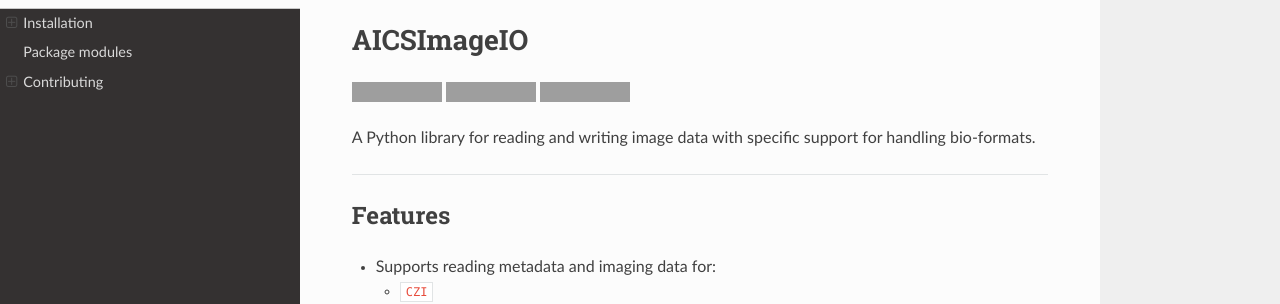
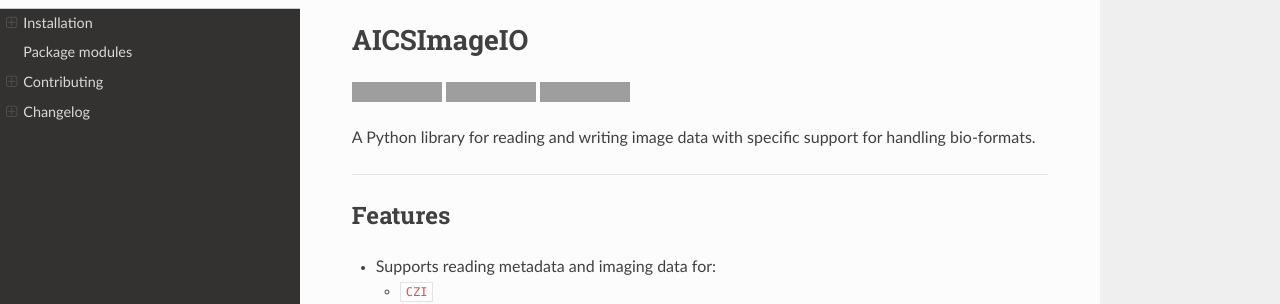
Before and after one commit to AllenCellModeling/aicsimageio, a Sphinx documentation site: the page built from docs/index.rst, in a window 1280 px wide. Shown: the part 186-490 px from the top of the page. Built offline with Sphinx 7.4.7 and the Read the Docs theme 2.0.0, drawn with Linux system fonts in a browser that asks for light colours; pages that are not in the unit, such as notebooks, are missing from menus; grey boxes are pictures that could not be loaded.

Commit message:
Minor updates to doc toctree

```diff
--- a/docs/index.rst
+++ b/docs/index.rst
@@ -7,9 +7,10 @@ Welcome to aicsimageio's documentation!
    :caption: Contents:
 
    Overview <self>
-   installation
+   Installation <installation>
    Package modules <modules>
-   contributing
+   Contributing <contributing>
+   Changelog <changelog>
 
 .. mdinclude:: ../README.md
 
```
